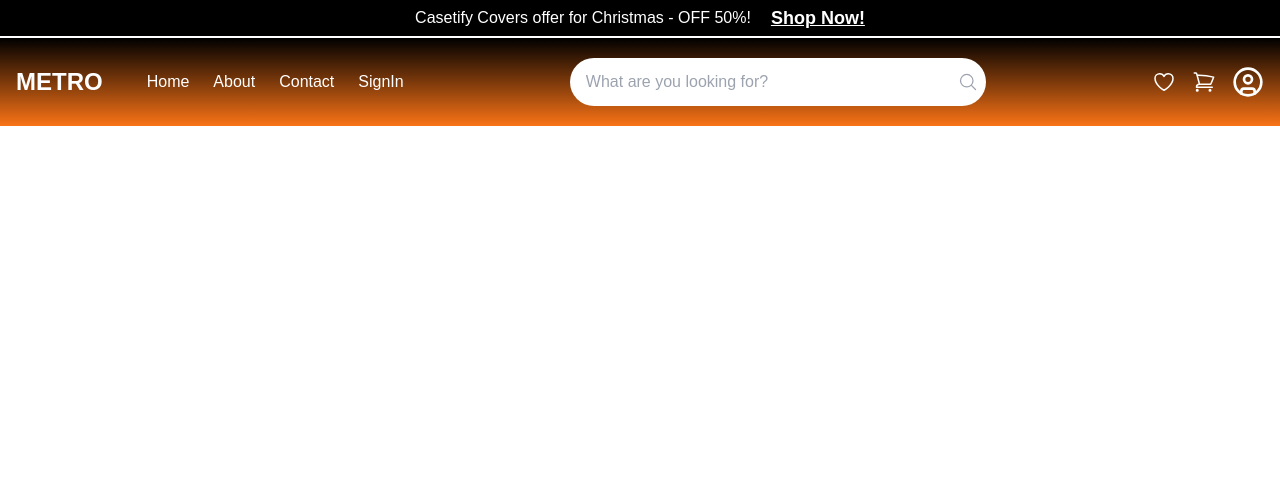
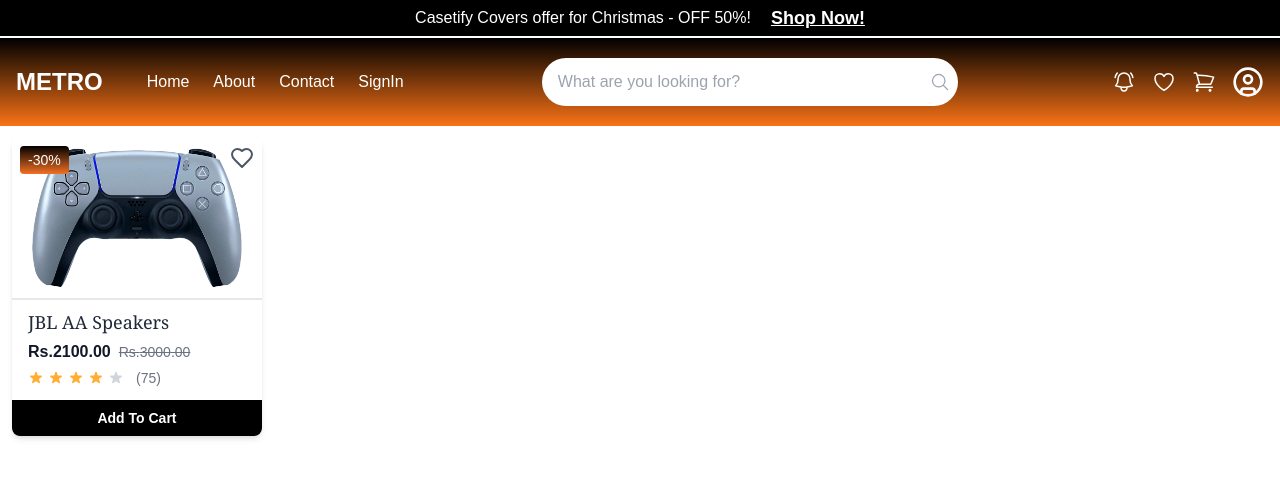
Before and after one commit to rafaathzanar/EAD_Metro_FrontEnd, a React (Create React App) app: page / in a window 1280 px wide. Shown: the top 478 px of the page. Built offline with nearby package versions, Linux system fonts and the light colour scheme.

Commit message:
card done

```diff
--- a/src/App.js
+++ b/src/App.js
@@ -16,6 +16,7 @@
 import SignUp from "./pages/SignUp";
 import StockAndInventory from "./pages/StockAndInventory";
 import Vouchers from "./pages/Vouchers";
+import WishList from "./pages/WishList";
 
 function App() {
   const isLoggedIn = true;
@@ -40,6 +41,7 @@
           <Route path="/aboutpage" element={<AboutPage />} />
           <Route path="/forgotpw" element={<ForgotPw />} />
           <Route path="/cart" element={<Cart />} />
+          <Route path="/wishlist" element={<WishList />} />
           <Route
             path="/productdetails"
             element={<ProductDetails product={sampleProduct} />}
@@ -58,7 +60,7 @@
           {/* Admin Routes */}
           {isLoggedIn && (
             <Route path="/admin" element={<AdminLayout />}>
-               <Route index element={<DashboardLayout />} />
+              <Route index element={<DashboardLayout />} />
               <Route
                 path="stocks-and-inventory"
                 element={<StockAndInventory />}
@@ -66,10 +68,7 @@
               <Route path="sells" element={<Sells />} />
               <Route path="delivery" element={<Delivery />} />
               <Route path="orders" element={<Orders />} />
-              <Route
-                path="vouchers"
-                element={<Vouchers />}
-              />
+              <Route path="vouchers" element={<Vouchers />} />
             </Route>
           )}
         </Routes>
--- a/src/components/Appbar/index.js
+++ b/src/components/Appbar/index.js
@@ -1,5 +1,6 @@
 import { useState, useContext } from "react";
 import { NavLink, Link } from "react-router-dom";
+import Notification from "../../components/Notificartion/index";
 
 import {
   Bars3Icon,
@@ -7,6 +8,7 @@
   MagnifyingGlassIcon,
   ShoppingCartIcon,
   XMarkIcon,
+  BellAlertIcon,
 } from "@heroicons/react/24/outline";
 import { PromotionalContext } from "../../context/promocontext";
 import { UserCircleIcon, LogOut } from "lucide-react";
@@ -19,6 +21,23 @@
 
   const toggleDropdown = () => setDropdownOpen((prev) => !prev);
   const toggleMobileDropdown = () => setMobileDropdownOpen((prev) => !prev);
+
+  const [showNotifications, setShowNotifications] = useState(false);
+
+  const toggleNotifications = () => {
+    setShowNotifications(!showNotifications);
+  };
+
+  const notifications = [
+    {
+      image: "",
+      name: "Yin",
+      title: "You have a new message from Metro",
+      message: "Hello there, check this new cover for iPhones.",
+      time: "10 minutes ago",
+      read: false,
+    },
+  ];
 
   return (
     <div>
@@ -131,7 +150,20 @@
           </div>
 
           <div className="hidden md:flex items-center space-x-4 relative">
-            <HeartIcon className="h-6 w-6 cursor-pointer" />
+            <div></div>
+            <BellAlertIcon
+              className="h-6 w-6 cursor-pointer"
+              onClick={toggleNotifications}
+            />
+            {showNotifications && (
+              <div className="absolute top-16 right-5 z-50 w-64 sm:w-auto">
+                <Notification notifications={notifications} />
+              </div>
+            )}
+
+            <Link to="/wishlist">
+              <HeartIcon className="h-6 w-6 cursor-pointer" />
+            </Link>
             <Link to="/cart">
               <ShoppingCartIcon
                 className="h-6 w-6 cursor-pointer"
--- a/src/components/ItemCard/index.js
+++ b/src/components/ItemCard/index.js
@@ -0,0 +1,100 @@
+import React, { useState } from "react";
+import { Heart } from "lucide-react";
+
+const ItemCard = ({
+  title,
+  originalPrice,
+  initialRating = 0,
+  reviews,
+  discountPercentage,
+  imageUrl,
+  onRatingChange,
+}) => {
+  const [rating, setRating] = useState(initialRating);
+  const [hoverRating, setHoverRating] = useState(0);
+  const [hasRated, setHasRated] = useState(false);
+
+  const handleRatingClick = (newRating) => {
+    setRating(newRating);
+    setHasRated(true);
+    if (onRatingChange) {
+      onRatingChange(newRating);
+    }
+  };
+
+  const calculatedPrice = discountPercentage
+    ? Math.round(originalPrice - originalPrice * (discountPercentage / 100))
+    : originalPrice;
+
+  const discount = discountPercentage ? `-${discountPercentage}%` : null;
+
+  return (
+    <div className="max-w-[250px] bg-white rounded-lg shadow-md overflow-hidden transform transition-transform duration-300 hover:scale-105">
+      {" "}
+      <div className="relative border-b-2 border-gray-200">
+        <img src={imageUrl} alt={title} className="w-full h-40 object-cover" />
+
+        {discount && (
+          <span className="absolute top-2 left-2 bg-gradient-to-b from-black to-[#F37123] text-white px-2 py-1 rounded text-sm">
+            {discount}
+          </span>
+        )}
+
+        <button className="absolute top-2 right-2 flex gap-2">
+          <Heart className="w-6 h-6 text-gray-600 cursor-pointer hover:text-[#F37123] transition-colors" />
+        </button>
+      </div>
+      <div className="p-4 pt-2 pb-2 ">
+        <h3 className="text-lg font-serif text-gray-800">{title}</h3>
+
+        <div className="mt-1 flex items-center gap-2">
+          <span className="text-base font-black text-gray-900">
+            Rs.{calculatedPrice}.00
+          </span>
+          {discountPercentage && (
+            <span className="text-sm text-gray-500 line-through">
+              Rs.{originalPrice}.00
+            </span>
+          )}
+        </div>
+
+        {/* Interactive Rating */}
+        <div className="mt-1">
+          <div className="flex items-center gap-1">
+            {[1, 2, 3, 4, 5].map((star) => (
+              <button
+                key={star}
+                className="focus:outline-none"
+                onMouseEnter={() => setHoverRating(star)}
+                onMouseLeave={() => setHoverRating(0)}
+                onClick={() => handleRatingClick(star)}
+              >
+                <svg
+                  className={`w-4 h-4 transition-colors ${
+                    star <= (hoverRating || rating)
+                      ? "text-[#FFAD33]"
+                      : "text-gray-300"
+                  } hover:scale-110 transition-transform`}
+                  fill="currentColor"
+                  viewBox="0 0 20 20"
+                >
+                  <path d="M9.049 2.927c.3-.921 1.603-.921 1.902 0l1.07 3.292a1 1 0 00.95.69h3.462c.969 0 1.371 1.24.588 1.81l-2.8 2.034a1 1 0 00-.364 1.118l1.07 3.292c.3.921-.755 1.688-1.54 1.118l-2.8-2.034a1 1 0 00-1.175 0l-2.8 2.034c-.784.57-1.838-.197-1.539-1.118l1.07-3.292a1 1 0 00-.364-1.118L2.98 8.72c-.783-.57-.38-1.81.588-1.81h3.461a1 1 0 00.951-.69l1.07-3.292z" />
+                </svg>
+              </button>
+            ))}
+            <span className="text-sm text-gray-500 ml-2">({reviews})</span>
+          </div>
+
+          {hasRated && (
+            <p className="text-sm text-[#FFAD33] mt-1">Thanks for rating!</p>
+          )}
+        </div>
+      </div>
+      <button className="mt-1 w-full bg-black text-white py-2 text-sm font-bold rounded-b-md hover:bg-[#FFAD33] transition-colors">
+        Add To Cart
+      </button>
+    </div>
+  );
+};
+
+export default ItemCard;
--- /dev/null
+++ b/src/components/Notificartion/index.js
@@ -0,0 +1,60 @@
+import { useState } from "react";
+import photo from "../../images/Product1.jpg";
+
+const Notification = ({ notifications }) => {
+  const [notificationList, setNotificationList] = useState(notifications);
+
+  const markAsRead = () => {
+    setNotificationList(notificationList.map((n) => ({ ...n, read: true })));
+  };
+
+  const clearAll = () => {
+    setNotificationList([]);
+  };
+
+  return (
+    <div className="w-80 max-w-lg bg-white border rounded-lg shadow-md p-4">
+      <div className="flex justify-between items-center  pb-2 mt-1 mb-4 border-b-2 border-gray-500">
+        <button
+          onClick={clearAll}
+          className="text-gray-800 font-bold hover:underline mt-2 text-sm "
+        >
+          Clear all
+        </button>
+        <button
+          onClick={markAsRead}
+          className="text-gray-800  hover:underline text-sm mt-2 font-bold"
+        >
+          Mark as read
+        </button>
+      </div>
+      {notificationList.length === 0 ? (
+        <p className="text-gray-500 text-sm text-center">No notifications</p>
+      ) : (
+        notificationList.map((notification, index) => (
+          <div
+            key={index}
+            className={`flex items-start p-4 border-b ${
+              notification.read ? "bg-gray-100" : "bg-white"
+            }`}
+          >
+            <img
+              src={photo}
+              alt={notification.name}
+              className="w-10 h-10 rounded-full object-cover mr-4"
+            />
+            <div className="flex-1">
+              <p className="font-bold text-sm text-gray-900">
+                {notification.title}
+              </p>
+              <p className="text-sm text-gray-600">{notification.message}</p>
+              <p className="text-xs text-gray-400 mt-1">{notification.time}</p>
+            </div>
+          </div>
+        ))
+      )}
+    </div>
+  );
+};
+
+export default Notification;
--- a/src/pages/Home.js
+++ b/src/pages/Home.js
@@ -1,10 +1,26 @@
 import React from "react";
 import Appbar from "../components/Appbar/index";
+import ItemCard from "../components/ItemCard";
+import photo from "../images/Product4.jpg";
 
 export default function Home() {
   return (
     <div>
       <Appbar />
+      <div className="m-3">
+        <ItemCard
+          title="JBL AA Speakers"
+          originalPrice={3000}
+          initialRating={4}
+          reviews={75}
+          discountPercentage={30}
+          imageUrl={photo}
+          onRatingChange={(newRating) => {
+            console.log("New rating:", newRating);
+            // Handle the rating change, e.g., send to an API
+          }}
+        />
+      </div>
     </div>
   );
 }
--- /dev/null
+++ b/src/pages/WishList.js
@@ -0,0 +1,33 @@
+import React from "react";
+import { ShoppingBag } from "lucide-react";
+import Appbar from "../components/Appbar/index";
+
+export default function WishList() {
+  return (
+    <div>
+      <Appbar />
+
+      <div className="container mx-auto px-5 py-7">
+        <div className="flex items-center justify-between border-b pb-4">
+          <h1 className="text-2xl font-semibold">
+            My Wishlist <span className="text-gray-500">(9)</span>
+          </h1>
+          <div className="flex items-center gap-2">
+            {/* Move All to Bag Button */}
+            <button
+              className="flex items-center gap-2 bg-gray-800 text-white px-4 py-2 rounded-md text-sm hover:bg-gray-900"
+              type="button"
+            >
+              <ShoppingBag className="h-5 w-5" />
+              <span>Move all to Cart</span>
+            </button>
+          </div>
+        </div>
+
+        <div className="py-6">
+          <p className="text-gray-500">Your wishlist is currently empty.</p>
+        </div>
+      </div>
+    </div>
+  );
+}
```
